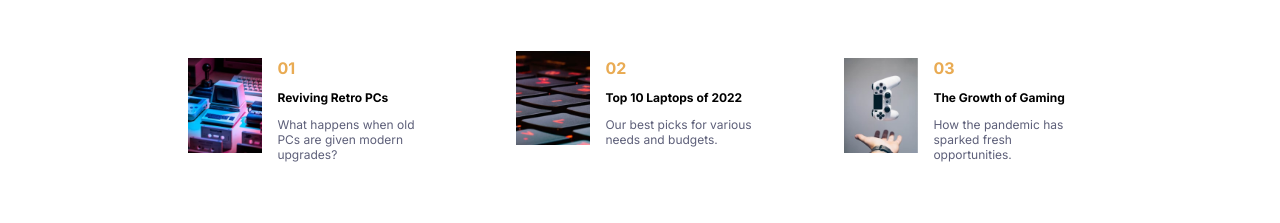
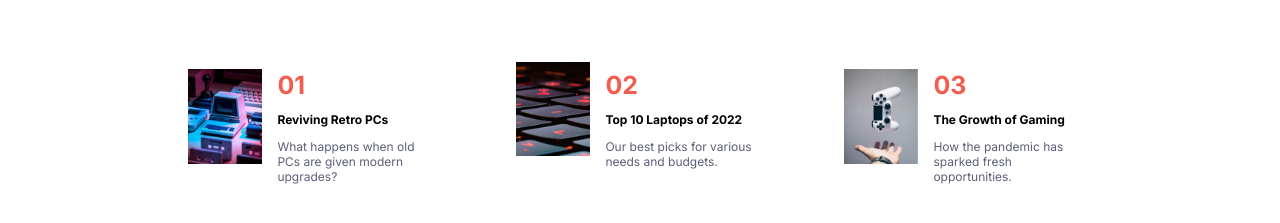
Before and after one commit to Joemarxs/news_home_page_assesment_test, a plain HTML site: page index.html in a window 1280 px wide. Shown: the part 639-862 px from the top of the page. Drawn offline with Linux system fonts and the light colour scheme.

Commit message:
made changes to color

```diff
--- a/style.css
+++ b/style.css
@@ -127,7 +127,8 @@ hr{
     width: 30%;
 }
 .text h4{
-    color: hsl(35, 77%, 62%);
+    color: hsl(5, 85%, 63%);
+    font-size: 25px;
     margin-bottom: 0px;
 }
 .text h3{
```
